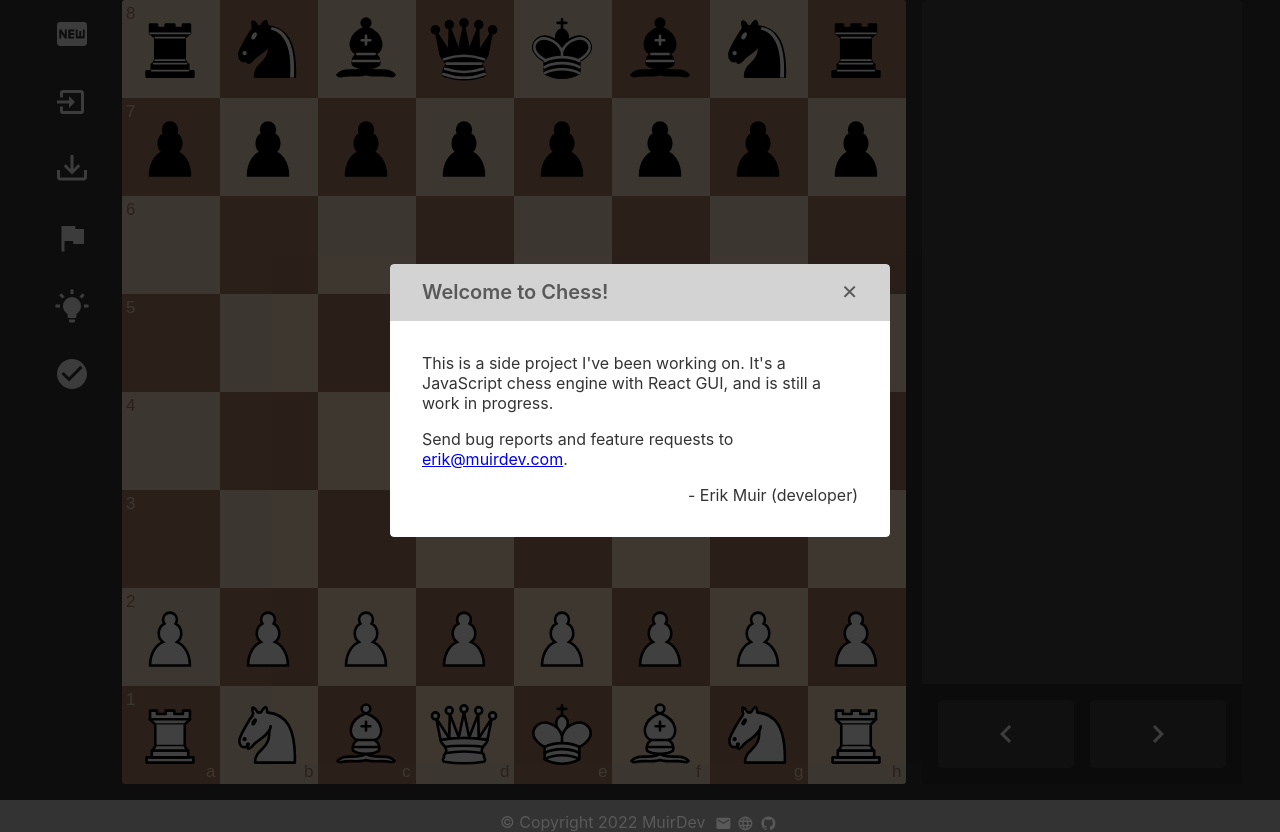
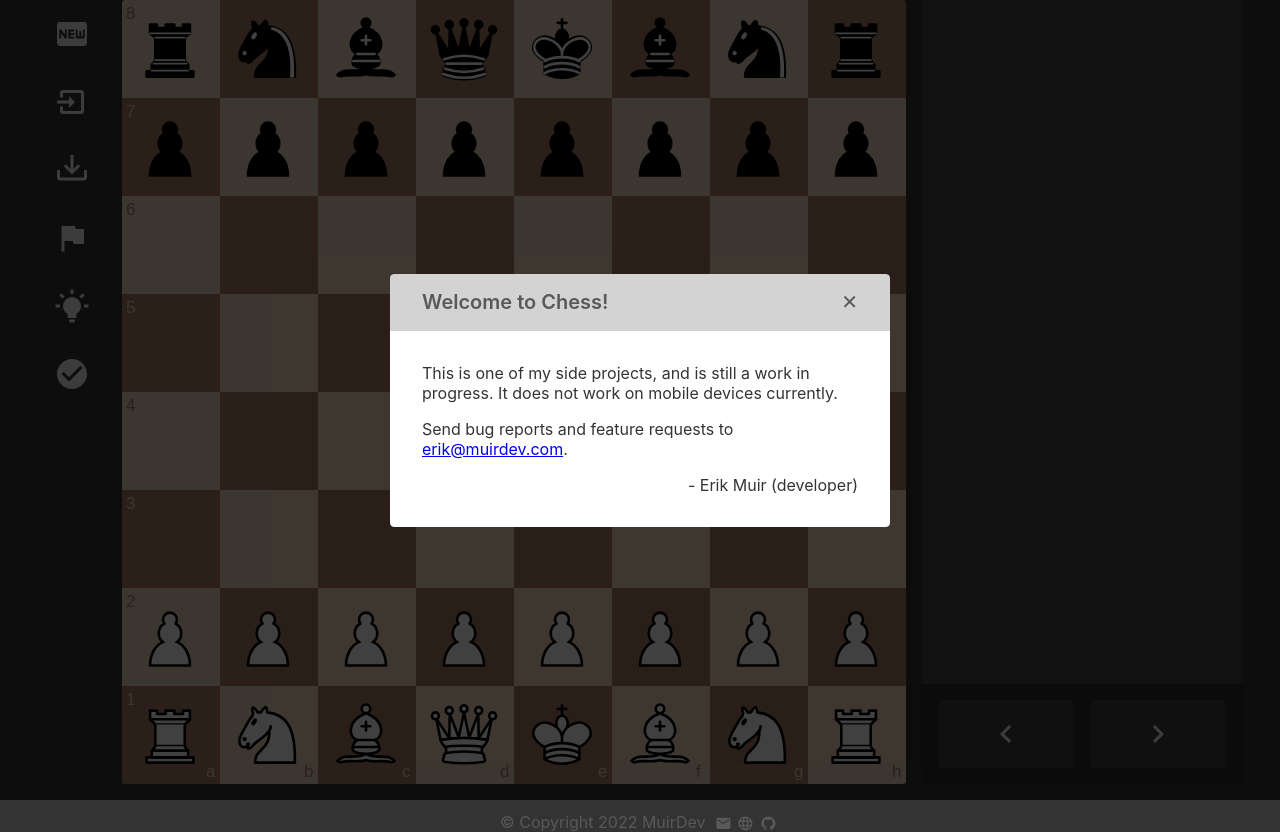
Before and after one commit to ErikMuir/chess-engine, a React app: page / in a window 1280 px wide. Built offline with nearby package versions, Linux system fonts and the light colour scheme.

Commit message:
edit welcome message

```diff
--- a/src/components/Welcome.js
+++ b/src/components/Welcome.js
@@ -20,9 +20,8 @@ const Welcome = ({ closeWelcomeModal }) => (
     <main className="modal__content-container">
       <div className="modal__content">
         <p>
-          This is a side project I&apos;ve been working on. It&apos;s a
-          JavaScript chess engine with React GUI, and is still a work in
-          progress.
+          This is one of my side projects, and is still a work in progress.
+          It does not work on mobile devices currently.
         </p>
         <p>
           Send bug reports and feature requests to
```
